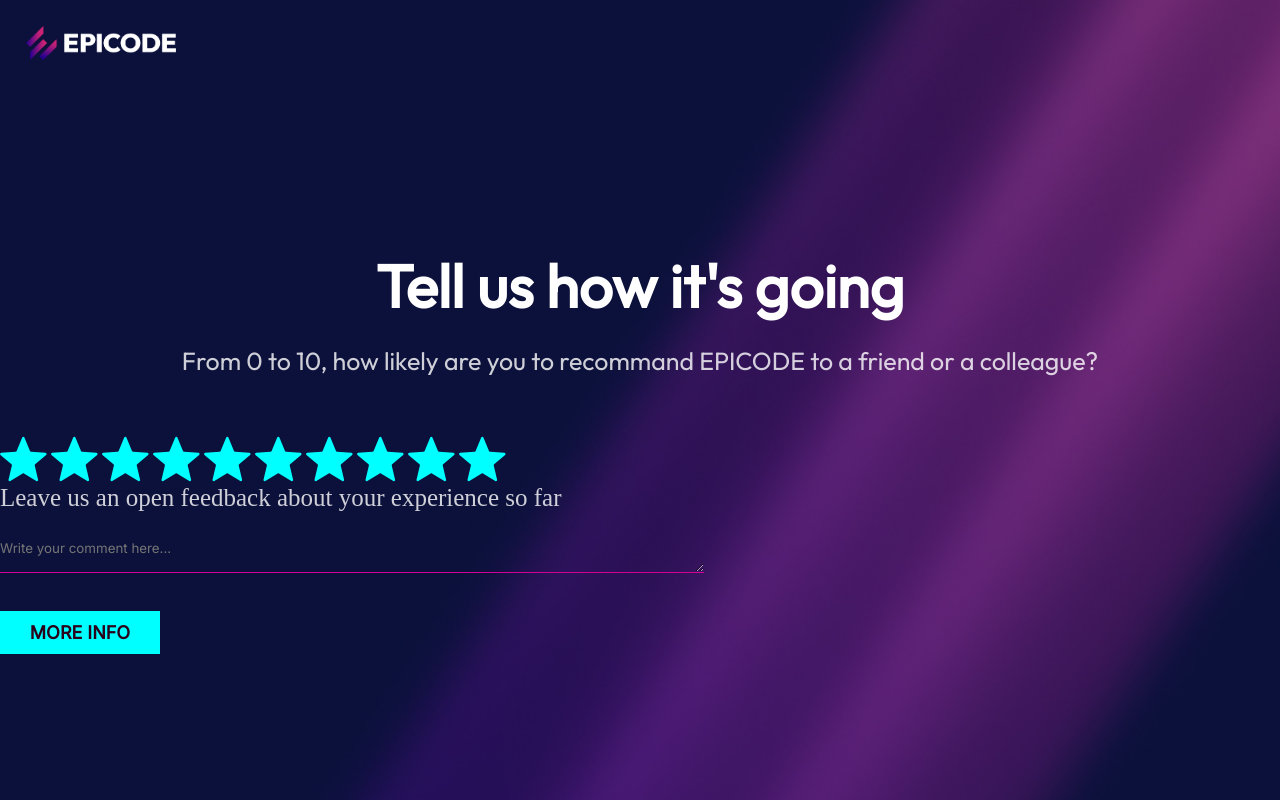
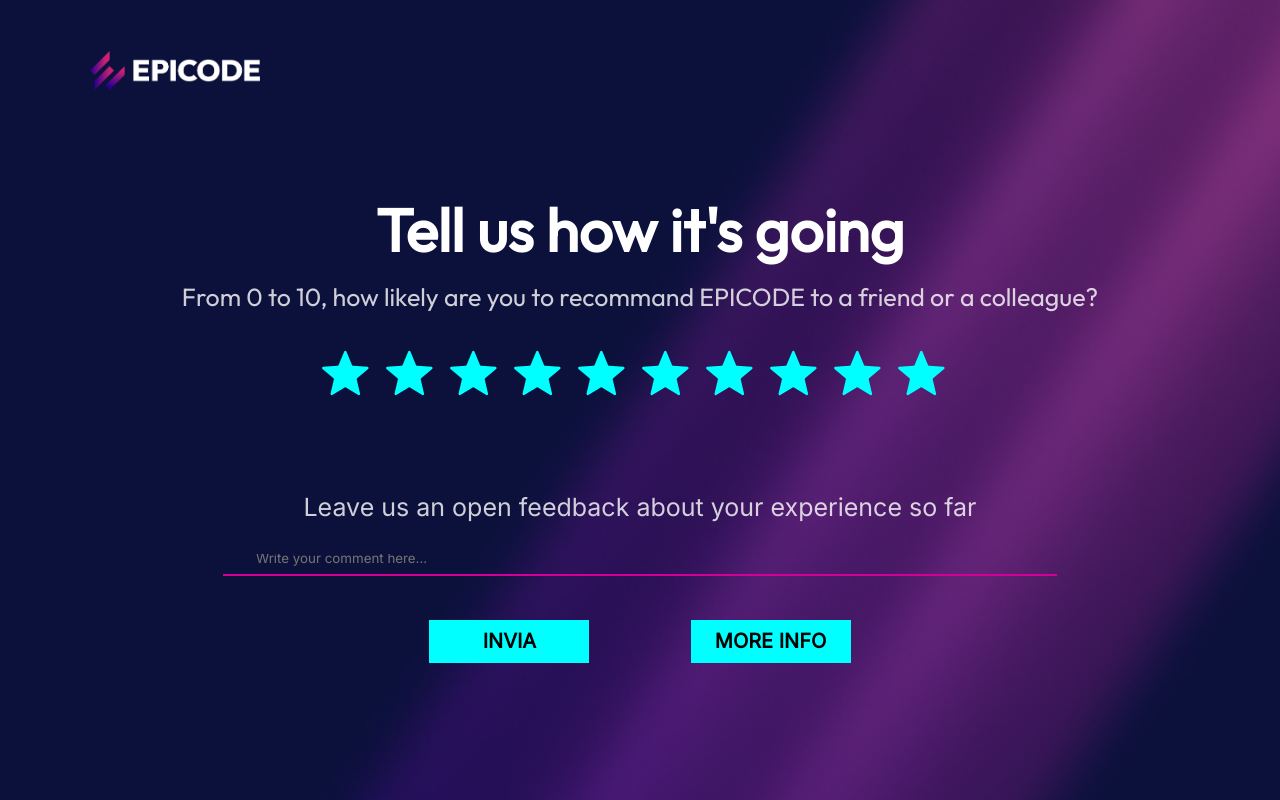
Before and after one commit to GiorgiaWatermelons/Buildweek, a plain HTML site: page feedback.html in a window 1280 px wide. Drawn offline with Linux system fonts and the light colour scheme.

Commit message:
Feedback final version

```diff
--- a/css/style.css
+++ b/css/style.css
@@ -175,84 +175,131 @@ h3{
 
 
 /*###### CODICE SPECIFICO FEEDBACK.HTML ######*/
-.containerFeedback{
+#logoFeedback{
+    padding-top: 4%;
+    margin-left: 7%;
+    width: 170px;
+}
+
+body{
     background-image: url("../assets/bg.jpg");
-        margin-left:auto;
-        margin-right:auto;
+    padding: 0;
+    border: 0;
     width:100vw;
     height: 100vh;
     background-repeat: no-repeat;
     background-position: center;
     background-size: cover;
     box-sizing: border-box;
-
+    margin: 0;
     }
 
 #div1Feedback{
     font-family:'Outfit', sans-serif;
-    padding-left: 100px;
-    padding-right: 100px;
+    padding-left: 160px;
+    padding-right: 160px;
     text-align: center;
-    padding-top: 10rem;
-    padding-bottom: 2rem;
-    display: flex;
-    justify-content: space-between;
+    padding-top: 0;
+    padding-bottom: 0 ;
     display: flex;
     justify-content: center;
     align-content: center;
     flex-direction: column;
     align-items: center;
+
 }
 
 #h1Feedback{
-padding-top: 1.5rem;
-padding-block: 3rem;
+padding-top: 5rem;
+padding-bottom: 0;
 font-weight: bold;
+font-size: 60px
 }
 .pFeedback{
 color: rgba(255, 255, 255, 0.799);
 font-size: 25px;
 font-weight: 200;
 line-height: 1;
-padding-bottom: 30px;
+padding-bottom: 0.5rem;
+padding-top: 0;
+margin-top: 0;
+}
+
+#stelle{
+text-align: center;
+padding-top: 0 ;
+padding-left: 200px;
+padding-right: 200px;
+align-items: center;
+}
+
+#stelle{
+    align-items: center;
+}
+
+#formContainerFeedback{
+    text-align: center;
+    padding-top:5.5rem;
+    font-family: 'Inter', sans-serif;
+   font-weight: bold;
+   font-size: 18px;
+   margin-bottom: 0;
 }
 
 #feedbackText{
     color: gray;
     font-family: 'Inter', sans-serif;
-    border-bottom-style: solid;
-    border-bottom-color:  #d20094;
-    border-top: none;
-    border-right: none;
-    border-left: none;
     border-image: none;
+    border: none;
     background-color: transparent;
-    width: 55% ;
-    line-height: 1rem;
+    width: 60% ;
+    line-height: 0.5rem;
     padding: 0;
+    margin-bottom: 0;
+    resize: none;
+}
 
-}
-#tastoInvia{
-   display: none;
+#hrFeedback{
+    border: 1.5px solid #d20094;
+    width: 65%;
+    margin-top: 0;
+    background-color: #d20094;
 }
 
 #infoButton{
    font-family: 'Inter', sans-serif;
    font-weight: bold;
-   font-size: 18px;
-   background-color: #00ffff;
-   color:rgb(41 , 1,27);
+   font-size: 20px;
+   color: black;
+   background-color: #0ff;
    height: 2.7rem;
    width: 10rem;
    border: none;
    margin-top: 35px;
+   cursor:pointer;
+   margin-left: 6rem;
 }
 
-#infoButton:hover {
+#infoButton:hover{
     transform: scale(1.1, 1.1);
     box-shadow: 1px 1px 40px #0ff;
 }
 
-#stelle{
-    align-items: center;
+#inviaButton{
+    font-family: 'Inter', sans-serif;
+    font-weight: bold;
+    font-size: 20px;
+    color: black;
+    background-color: #0ff;
+    height: 2.7rem;
+    width: 10rem;
+    border: none;
+    margin-top: 35px;
+    cursor: pointer;
+
 }
+
+#inviaButton:hover {
+    transform: scale(1.1, 1.1);
+    box-shadow: 1px 1px 40px #0ff;
+}
--- a/feedback.html
+++ b/feedback.html
@@ -5,7 +5,6 @@
     <meta http-equiv="X-UA-Compatible" content="IE=edge">
     <meta name="viewport" content="width=device-width, initial-scale=1.0">
     <title>Feedbackpage</title>
-    <link rel="stylesheet" href="css/reset.css">
     <link rel="stylesheet" href="css/style.css">  <!-- style di css-->
     <link rel="preconnect" href="https://fonts.googleapis.com"><!-- font heading-->
     <link rel="preconnect" href="https://fonts.gstatic.com" crossorigin>
@@ -19,7 +18,7 @@
     <div class="containerFeedback">
 
       <header >  <!---------HEADER PER LOGO--------->
-        <img class="logo" src="assets/epicode_logo.png" alt="logo">
+        <img id="logoFeedback" src="assets/epicode_logo.png" alt="logo">
       </header>
       <main>
         <div id="div1Feedback">  <!---------DIV MAIN--------->
@@ -27,48 +26,51 @@
              <p class="pFeedback">From 0 to 10, how likely are you to recommand EPICODE to a friend or a colleague?</p>
         </div>
         <div id="stelle">  <!---------DIV CON STELLE--------->
-          <svg width="47" height="46" viewBox="0 0 47 46" fill="none" xmlns="http://www.w3.org/2000/svg">
+          <svg width="60" height="60" viewBox="0 0 60 46" fill="none" xmlns="http://www.w3.org/2000/svg">
             <path d="M22.2044 1.55551C22.6143 0.569963 24.0104 0.569964 24.4203 1.55552L29.9874 14.9402C30.1602 15.3557 30.5509 15.6396 30.9994 15.6756L45.4494 16.834C46.5134 16.9193 46.9448 18.2471 46.1341 18.9415L35.1248 28.3722C34.7831 28.6649 34.6338 29.1242 34.7382 29.5619L38.1018 43.6626C38.3494 44.7009 37.2199 45.5215 36.309 44.9651L23.9379 37.4089C23.5538 37.1743 23.0709 37.1743 22.6868 37.4089L10.3157 44.9651C9.40478 45.5215 8.27528 44.7009 8.52295 43.6626L11.8865 29.5619C11.9909 29.1242 11.8416 28.6649 11.4999 28.3722L0.490575 18.9415C-0.320069 18.2471 0.111362 16.9193 1.17535 16.834L15.6253 15.6756C16.0738 15.6396 16.4645 15.3557 16.6374 14.9402L22.2044 1.55551Z" fill="#00FFFF"/>
             </svg>
-             <svg width="47" height="46" viewBox="0 0 47 46" fill="none" xmlns="http://www.w3.org/2000/svg">
+             <svg width="60" height="60" viewBox="0 0 60 46" fill="none" xmlns="http://www.w3.org/2000/svg">
               <path d="M22.2044 1.55551C22.6143 0.569963 24.0104 0.569964 24.4203 1.55552L29.9874 14.9402C30.1602 15.3557 30.5509 15.6396 30.9994 15.6756L45.4494 16.834C46.5134 16.9193 46.9448 18.2471 46.1341 18.9415L35.1248 28.3722C34.7831 28.6649 34.6338 29.1242 34.7382 29.5619L38.1018 43.6626C38.3494 44.7009 37.2199 45.5215 36.309 44.9651L23.9379 37.4089C23.5538 37.1743 23.0709 37.1743 22.6868 37.4089L10.3157 44.9651C9.40478 45.5215 8.27528 44.7009 8.52295 43.6626L11.8865 29.5619C11.9909 29.1242 11.8416 28.6649 11.4999 28.3722L0.490575 18.9415C-0.320069 18.2471 0.111362 16.9193 1.17535 16.834L15.6253 15.6756C16.0738 15.6396 16.4645 15.3557 16.6374 14.9402L22.2044 1.55551Z" fill="#00FFFF"/>
               </svg>
-               <svg width="47" height="46" viewBox="0 0 47 46" fill="none" xmlns="http://www.w3.org/2000/svg">
+               <svg width="60" height="60" viewBox="0 0 60 46" fill="none" xmlns="http://www.w3.org/2000/svg">
                 <path d="M22.2044 1.55551C22.6143 0.569963 24.0104 0.569964 24.4203 1.55552L29.9874 14.9402C30.1602 15.3557 30.5509 15.6396 30.9994 15.6756L45.4494 16.834C46.5134 16.9193 46.9448 18.2471 46.1341 18.9415L35.1248 28.3722C34.7831 28.6649 34.6338 29.1242 34.7382 29.5619L38.1018 43.6626C38.3494 44.7009 37.2199 45.5215 36.309 44.9651L23.9379 37.4089C23.5538 37.1743 23.0709 37.1743 22.6868 37.4089L10.3157 44.9651C9.40478 45.5215 8.27528 44.7009 8.52295 43.6626L11.8865 29.5619C11.9909 29.1242 11.8416 28.6649 11.4999 28.3722L0.490575 18.9415C-0.320069 18.2471 0.111362 16.9193 1.17535 16.834L15.6253 15.6756C16.0738 15.6396 16.4645 15.3557 16.6374 14.9402L22.2044 1.55551Z" fill="#00FFFF"/>
                 </svg>
-                 <svg width="47" height="46" viewBox="0 0 47 46" fill="none" xmlns="http://www.w3.org/2000/svg">
+                 <svg width="60" height="60" viewBox="0 0 60 46" fill="none" xmlns="http://www.w3.org/2000/svg">
                   <path d="M22.2044 1.55551C22.6143 0.569963 24.0104 0.569964 24.4203 1.55552L29.9874 14.9402C30.1602 15.3557 30.5509 15.6396 30.9994 15.6756L45.4494 16.834C46.5134 16.9193 46.9448 18.2471 46.1341 18.9415L35.1248 28.3722C34.7831 28.6649 34.6338 29.1242 34.7382 29.5619L38.1018 43.6626C38.3494 44.7009 37.2199 45.5215 36.309 44.9651L23.9379 37.4089C23.5538 37.1743 23.0709 37.1743 22.6868 37.4089L10.3157 44.9651C9.40478 45.5215 8.27528 44.7009 8.52295 43.6626L11.8865 29.5619C11.9909 29.1242 11.8416 28.6649 11.4999 28.3722L0.490575 18.9415C-0.320069 18.2471 0.111362 16.9193 1.17535 16.834L15.6253 15.6756C16.0738 15.6396 16.4645 15.3557 16.6374 14.9402L22.2044 1.55551Z" fill="#00FFFF"/>
                   </svg>
-                  <svg width="47" height="46" viewBox="0 0 47 46" fill="none" xmlns="http://www.w3.org/2000/svg">
+                  <svg width="60" height="60" viewBox="0 0 60 46" fill="none" xmlns="http://www.w3.org/2000/svg">
                     <path d="M22.2044 1.55551C22.6143 0.569963 24.0104 0.569964 24.4203 1.55552L29.9874 14.9402C30.1602 15.3557 30.5509 15.6396 30.9994 15.6756L45.4494 16.834C46.5134 16.9193 46.9448 18.2471 46.1341 18.9415L35.1248 28.3722C34.7831 28.6649 34.6338 29.1242 34.7382 29.5619L38.1018 43.6626C38.3494 44.7009 37.2199 45.5215 36.309 44.9651L23.9379 37.4089C23.5538 37.1743 23.0709 37.1743 22.6868 37.4089L10.3157 44.9651C9.40478 45.5215 8.27528 44.7009 8.52295 43.6626L11.8865 29.5619C11.9909 29.1242 11.8416 28.6649 11.4999 28.3722L0.490575 18.9415C-0.320069 18.2471 0.111362 16.9193 1.17535 16.834L15.6253 15.6756C16.0738 15.6396 16.4645 15.3557 16.6374 14.9402L22.2044 1.55551Z" fill="#00FFFF"/>
                     </svg>
-                    <svg width="47" height="46" viewBox="0 0 47 46" fill="none" xmlns="http://www.w3.org/2000/svg">
+                    <svg width="60" height="60" viewBox="0 0 60 46" fill="none" xmlns="http://www.w3.org/2000/svg">
                       <path d="M22.2044 1.55551C22.6143 0.569963 24.0104 0.569964 24.4203 1.55552L29.9874 14.9402C30.1602 15.3557 30.5509 15.6396 30.9994 15.6756L45.4494 16.834C46.5134 16.9193 46.9448 18.2471 46.1341 18.9415L35.1248 28.3722C34.7831 28.6649 34.6338 29.1242 34.7382 29.5619L38.1018 43.6626C38.3494 44.7009 37.2199 45.5215 36.309 44.9651L23.9379 37.4089C23.5538 37.1743 23.0709 37.1743 22.6868 37.4089L10.3157 44.9651C9.40478 45.5215 8.27528 44.7009 8.52295 43.6626L11.8865 29.5619C11.9909 29.1242 11.8416 28.6649 11.4999 28.3722L0.490575 18.9415C-0.320069 18.2471 0.111362 16.9193 1.17535 16.834L15.6253 15.6756C16.0738 15.6396 16.4645 15.3557 16.6374 14.9402L22.2044 1.55551Z" fill="#00FFFF"/>
                       </svg>
-                      <svg width="47" height="46" viewBox="0 0 47 46" fill="none" xmlns="http://www.w3.org/2000/svg">
+                      <svg width="60" height="60" viewBox="0 0 60 46" fill="none" xmlns="http://www.w3.org/2000/svg">
                         <path d="M22.2044 1.55551C22.6143 0.569963 24.0104 0.569964 24.4203 1.55552L29.9874 14.9402C30.1602 15.3557 30.5509 15.6396 30.9994 15.6756L45.4494 16.834C46.5134 16.9193 46.9448 18.2471 46.1341 18.9415L35.1248 28.3722C34.7831 28.6649 34.6338 29.1242 34.7382 29.5619L38.1018 43.6626C38.3494 44.7009 37.2199 45.5215 36.309 44.9651L23.9379 37.4089C23.5538 37.1743 23.0709 37.1743 22.6868 37.4089L10.3157 44.9651C9.40478 45.5215 8.27528 44.7009 8.52295 43.6626L11.8865 29.5619C11.9909 29.1242 11.8416 28.6649 11.4999 28.3722L0.490575 18.9415C-0.320069 18.2471 0.111362 16.9193 1.17535 16.834L15.6253 15.6756C16.0738 15.6396 16.4645 15.3557 16.6374 14.9402L22.2044 1.55551Z" fill="#00FFFF"/>
                         </svg>
-                        <svg width="47" height="46" viewBox="0 0 47 46" fill="none" xmlns="http://www.w3.org/2000/svg">
+                        <svg width="60" height="60" viewBox="0 0 60 46" fill="none" xmlns="http://www.w3.org/2000/svg">
                           <path d="M22.2044 1.55551C22.6143 0.569963 24.0104 0.569964 24.4203 1.55552L29.9874 14.9402C30.1602 15.3557 30.5509 15.6396 30.9994 15.6756L45.4494 16.834C46.5134 16.9193 46.9448 18.2471 46.1341 18.9415L35.1248 28.3722C34.7831 28.6649 34.6338 29.1242 34.7382 29.5619L38.1018 43.6626C38.3494 44.7009 37.2199 45.5215 36.309 44.9651L23.9379 37.4089C23.5538 37.1743 23.0709 37.1743 22.6868 37.4089L10.3157 44.9651C9.40478 45.5215 8.27528 44.7009 8.52295 43.6626L11.8865 29.5619C11.9909 29.1242 11.8416 28.6649 11.4999 28.3722L0.490575 18.9415C-0.320069 18.2471 0.111362 16.9193 1.17535 16.834L15.6253 15.6756C16.0738 15.6396 16.4645 15.3557 16.6374 14.9402L22.2044 1.55551Z" fill="#00FFFF"/>
                           </svg>
-                          <svg width="47" height="46" viewBox="0 0 47 46" fill="none" xmlns="http://www.w3.org/2000/svg">
+                          <svg width="60" height="60" viewBox="0 0 60 46" fill="none" xmlns="http://www.w3.org/2000/svg">
                             <path d="M22.2044 1.55551C22.6143 0.569963 24.0104 0.569964 24.4203 1.55552L29.9874 14.9402C30.1602 15.3557 30.5509 15.6396 30.9994 15.6756L45.4494 16.834C46.5134 16.9193 46.9448 18.2471 46.1341 18.9415L35.1248 28.3722C34.7831 28.6649 34.6338 29.1242 34.7382 29.5619L38.1018 43.6626C38.3494 44.7009 37.2199 45.5215 36.309 44.9651L23.9379 37.4089C23.5538 37.1743 23.0709 37.1743 22.6868 37.4089L10.3157 44.9651C9.40478 45.5215 8.27528 44.7009 8.52295 43.6626L11.8865 29.5619C11.9909 29.1242 11.8416 28.6649 11.4999 28.3722L0.490575 18.9415C-0.320069 18.2471 0.111362 16.9193 1.17535 16.834L15.6253 15.6756C16.0738 15.6396 16.4645 15.3557 16.6374 14.9402L22.2044 1.55551Z" fill="#00FFFF"/>
                             </svg>
-                            <svg width="47" height="46" viewBox="0 0 47 46" fill="none" xmlns="http://www.w3.org/2000/svg">
+                            <svg width="60" height="60" viewBox="0 0 60 46" fill="none" xmlns="http://www.w3.org/2000/svg">
                               <path d="M22.2044 1.55551C22.6143 0.569963 24.0104 0.569964 24.4203 1.55552L29.9874 14.9402C30.1602 15.3557 30.5509 15.6396 30.9994 15.6756L45.4494 16.834C46.5134 16.9193 46.9448 18.2471 46.1341 18.9415L35.1248 28.3722C34.7831 28.6649 34.6338 29.1242 34.7382 29.5619L38.1018 43.6626C38.3494 44.7009 37.2199 45.5215 36.309 44.9651L23.9379 37.4089C23.5538 37.1743 23.0709 37.1743 22.6868 37.4089L10.3157 44.9651C9.40478 45.5215 8.27528 44.7009 8.52295 43.6626L11.8865 29.5619C11.9909 29.1242 11.8416 28.6649 11.4999 28.3722L0.490575 18.9415C-0.320069 18.2471 0.111362 16.9193 1.17535 16.834L15.6253 15.6756C16.0738 15.6396 16.4645 15.3557 16.6374 14.9402L22.2044 1.55551Z" fill="#00FFFF"/>
-                              </svg>
+                             </svg>
 
         </div>
-        <div id="formContainer">  <!---------DIV PER IL FORM--------->
+        <div id="formContainerFeedback">  <!---------DIV PER IL FORM--------->
             <p class="pFeedback">Leave us an open feedback about your experience so far</p>
             <form action="feedbackRaccolta.html">
                 <textarea id="feedbackText" name="subject" placeholder="Write your comment here..."></textarea>
+                <hr id="hrFeedback">
+            </form>
+            <div id="bottoni">
+                <a href="assets/epicode_logo.png"><input id="inviaButton"  type="button" value="INVIA"></a>
 
-                <input id="tastoInvia" type="submit" value="invia">
-            </form>
+                <a  href="assets/epicode_logo.png"><input id="infoButton"  type="button" value="MORE INFO" class="text"></a>  <!---------infoButton--------->
+            </div>
         </div>
-        <button id="infoButton">MORE INFO</button>  <!---------infoButton--------->
- </div>
+</div>
 
   </main>
      <script src="js/functions.js"></script> <!-- script java con -->
```
Lines whose indentation alone changed are shown as unchanged.
